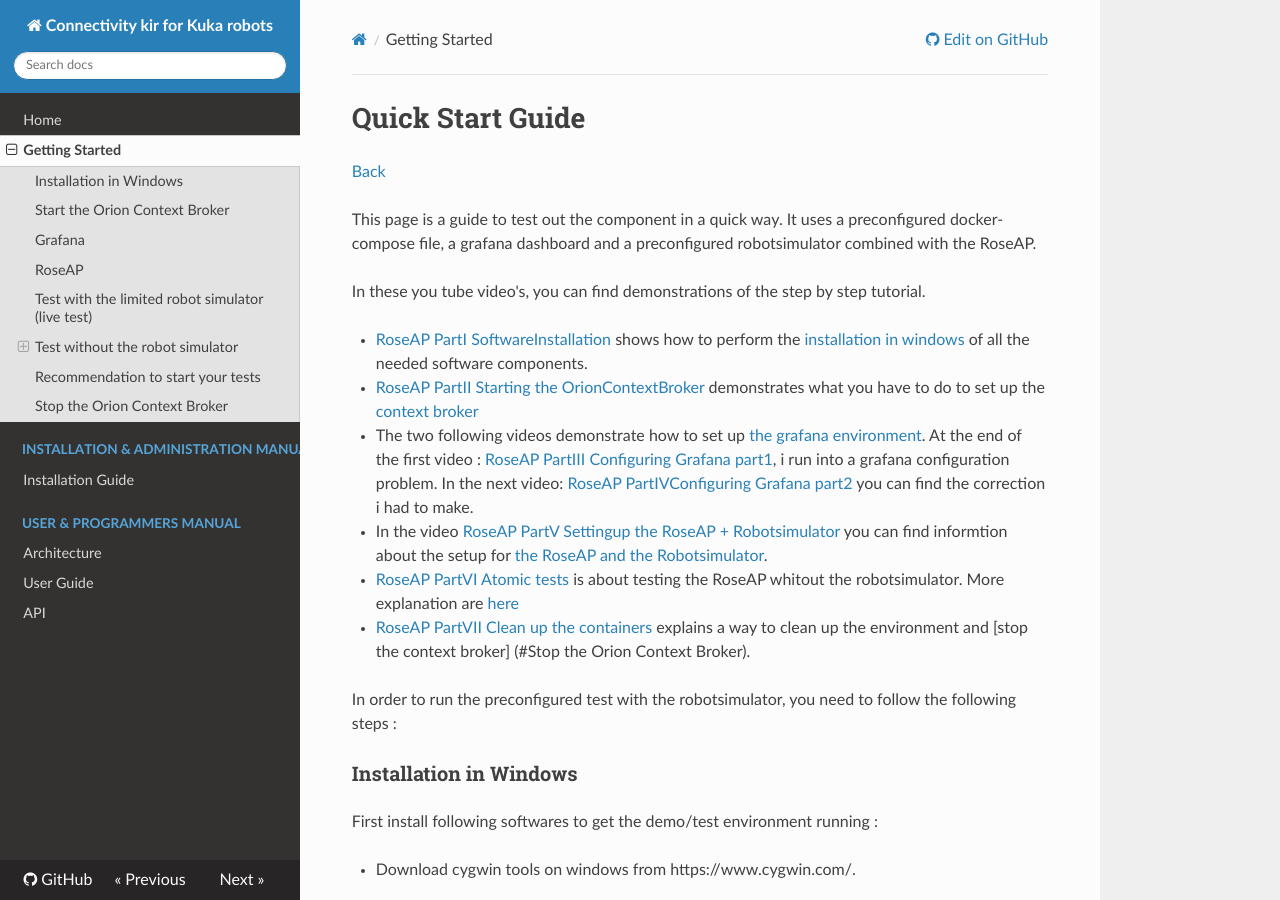
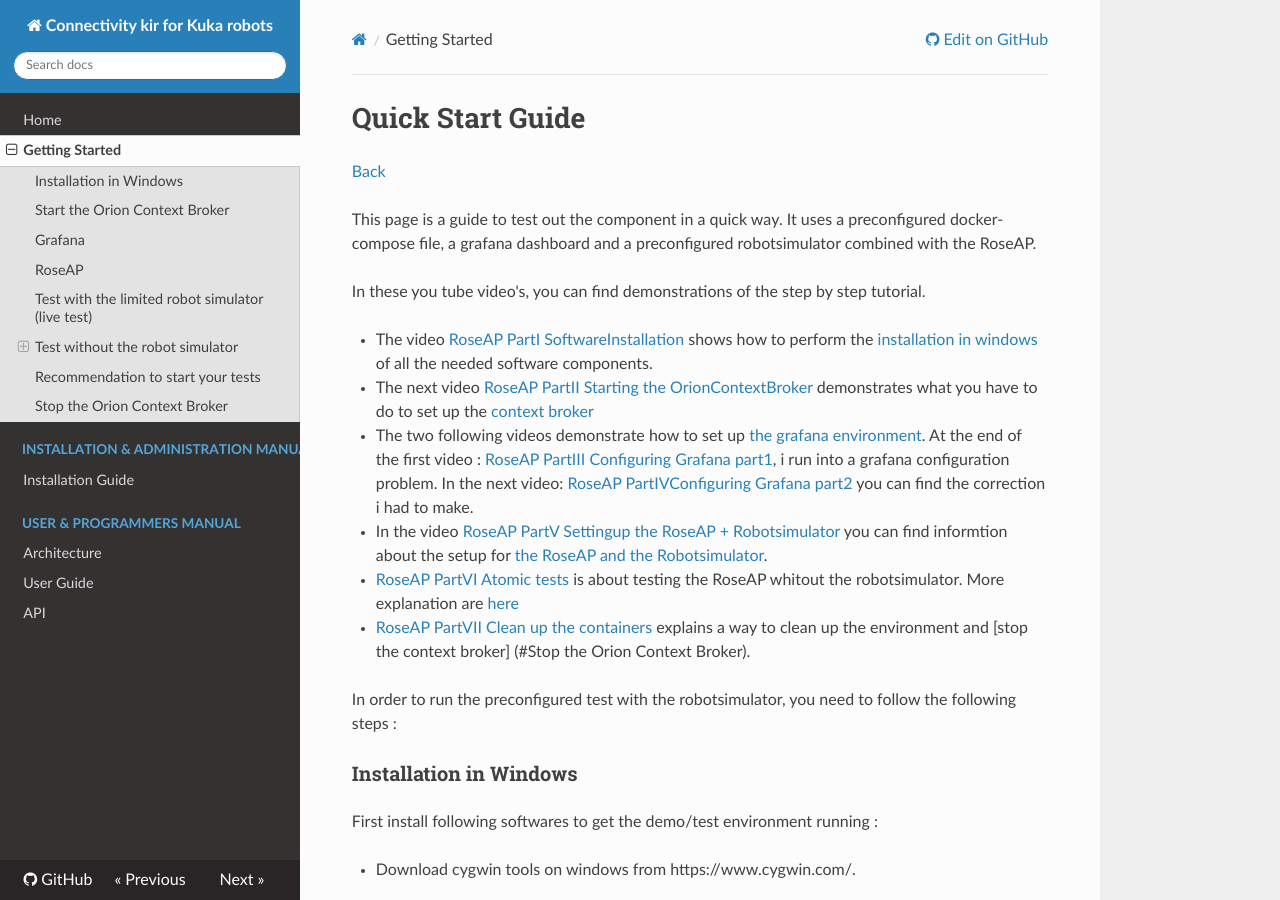
Before and after one commit to ramp-eu/JS2SF, an MkDocs documentation site: the page built from docs/getting-started.md, in a window 1280 px wide and 900 px high. Built offline with MkDocs 1.6.1, drawn with Linux system fonts in a browser that asks for light colours; nearby versions of some CDN libraries; old or Windows-style settings are respelled for this version of MkDocs.

Commit message:
Update getting-started.md

```diff
--- a/docs/getting-started.md
+++ b/docs/getting-started.md
@@ -6,8 +6,8 @@
 
 In these you tube video's, you can find demonstrations of the step by step tutorial.
 
-- [RoseAP PartI SoftwareInstallation](https://www.youtube.com/watch?v=npqQ6tkVAN0) shows how to perform the [installation in windows](#installation-in-windows) of all the needed software components.
-- [RoseAP PartII Starting the OrionContextBroker](https://www.youtube.com/watch?v=CTJp41MulPg) demonstrates what you have to do to set up the [context broker](#starttheorioncontextbroker)
+- The video [RoseAP PartI SoftwareInstallation](https://www.youtube.com/watch?v=npqQ6tkVAN0) shows how to perform the [installation in windows](#installation-in-windows) of all the needed software components.
+- The next video [RoseAP PartII Starting the OrionContextBroker](https://www.youtube.com/watch?v=CTJp41MulPg) demonstrates what you have to do to set up the [context broker](#starttheorioncontextbroker)
 - The two following videos demonstrate how to set up [the grafana environment](#grafana).  At the end of the first video : [RoseAP PartIII Configuring Grafana part1](https://www.youtube.com/watch?v=ISLZedSzbX0),  i run into a grafana configuration problem. In the next video: [RoseAP PartIVConfiguring Grafana part2](https://www.youtube.com/watch?v=vVRnSDgO8ZU) you can find the correction i had to make.
 - In the video [RoseAP PartV Settingup the RoseAP + Robotsimulator](https://www.youtube.com/watch?v=BpVdY4MrLMw) you can find informtion about the setup for [the RoseAP and the Robotsimulator](#roseap).
 - [RoseAP PartVI Atomic tests](https://www.youtube.com/watch?v=Yc3v1ncs2xE) is about testing the RoseAP whitout the robotsimulator. More explanation are [here](#atomictests)
```
